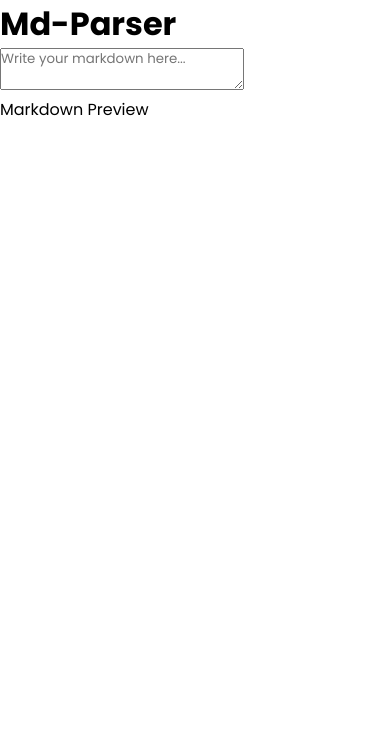
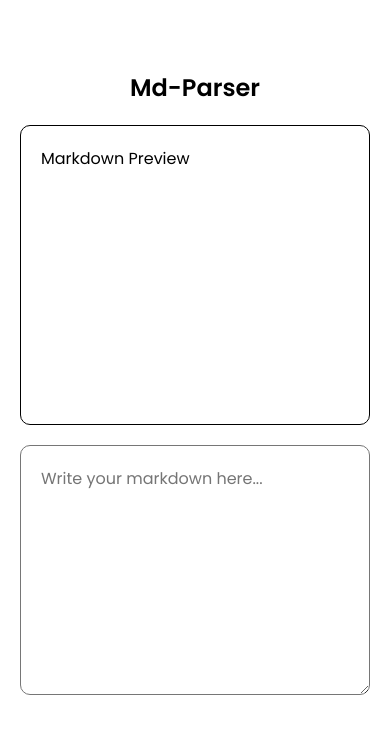
Before and after one commit to srdarkseer/parse-pulse, a React (Vite) app: page / in a window 390 px wide. Shown: the top 734 px of the page. Built offline with nearby package versions, Linux system fonts and the light colour scheme.

Commit message:
added styling to UI

```diff
--- a/index.html
+++ b/index.html
@@ -4,7 +4,7 @@
     <meta charset="UTF-8" />
     <link rel="icon" type="image" href="/icon.png" />
     <meta name="viewport" content="width=device-width, initial-scale=1.0" />
-    <title>OtakuMD</title>
+    <title>Md-Parser</title>
   </head>
   <body>
     <div id="root"></div>
--- a/src/index.css
+++ b/src/index.css
@@ -1,4 +1,9 @@
 @import url("https://fonts.googleapis.com/css2?family=Poppins:ital,wght@0,200;0,300;0,400;0,500;0,600;0,700;0,800;1,200;1,300;1,400;1,500;1,600;1,700;1,800&display=swap");
+
+:root {
+  --black: #000000;
+  --grey: #7e7d84;
+}
 
 * {
   margin: 0;
@@ -6,3 +11,90 @@
   box-sizing: border-box;
   font-family: "Poppins", sans-serif;
 }
+
+html,
+body {
+  height: 100%;
+  padding: 10px;
+}
+
+header {
+  text-align: center;
+  margin-top: 50px;
+}
+header h1 {
+  font-weight: 600;
+  font-size: 1.8rem;
+}
+
+header h2 {
+  color: var(--grey);
+  font-weight: 400;
+  font-size: 1.4rem;
+}
+
+main {
+  height: 50vh;
+  display: flex;
+  gap: 20px;
+  justify-content: center;
+  align-items: end;
+}
+
+.editor textarea {
+  display: flex;
+  width: 400px;
+  height: 500px;
+  padding: 20px;
+  border-radius: 10px;
+  font-size: 1.1rem;
+  outline: none;
+}
+
+.preview {
+  width: 400px;
+  height: 500px;
+  border: 1px solid var(--black);
+  padding: 20px;
+  border-radius: 10px;
+  font-size: 1.1rem;
+}
+
+@media screen and (max-width: 865px) {
+  header {
+    margin-bottom: 20px;
+  }
+  header h1 {
+    font-size: 1.5rem;
+  }
+
+  header h2 {
+    font-size: 1.1rem;
+    font-weight: 500;
+  }
+
+  main {
+    height: 100%;
+    width: 100%;
+    flex-direction: column-reverse;
+    justify-content: center;
+    align-items: center;
+  }
+  .editor {
+    width: 100%;
+    height: 250px;
+  }
+
+  .editor textarea {
+    display: flex;
+    height: 250px;
+    width: 100%;
+    font-size: 1rem;
+  }
+
+  .preview {
+    width: 100%;
+    height: 300px;
+    font-size: 1rem;
+  }
+}
```
Also changed, not shown: 1 other file (tests, documents, lock files or other folders).
